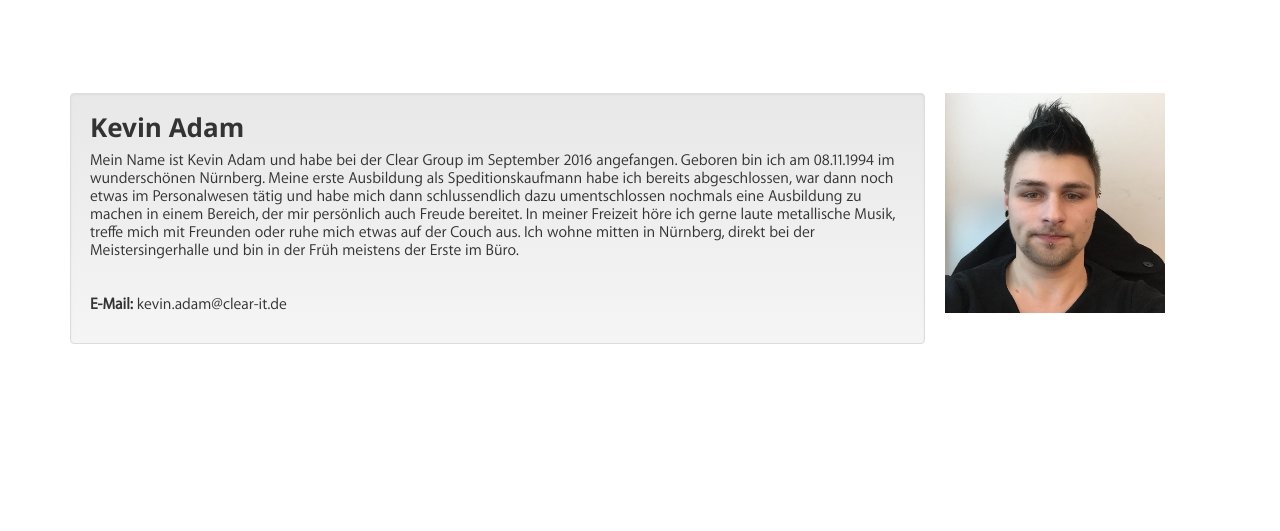
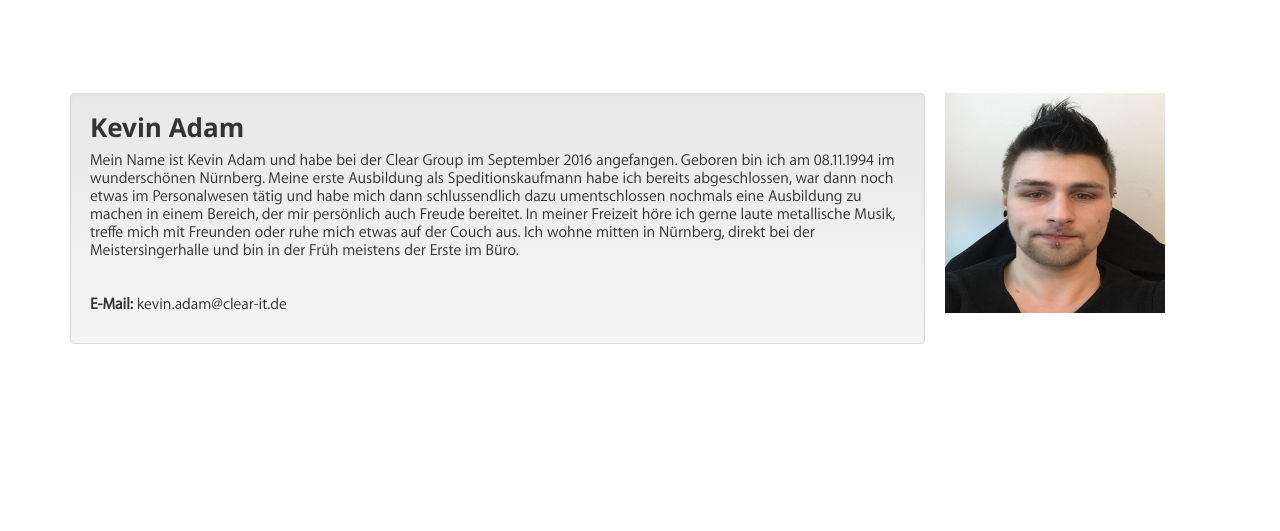
Before and after one commit to clear-group-ausbildung/homepage, a website: page Wir.html in a window 1280 px wide. Shown: the part 1912-2443 px from the top of the page. Drawn offline with nearby package versions, Linux system fonts and the light colour scheme.

Commit message:
Stuff
Bild geändert

```diff
--- a/Wir.html
+++ b/Wir.html
@@ -133,7 +133,7 @@
 				</div>
 
 				<div class="bilderT">
-					<img src="bilder/kevin.jpg">
+					<img src="bilder/kevin3.png">
 				</div>
 			</div>
 		</div>
```
Also changed, not shown: Bilder/Kevin3.png (added).
